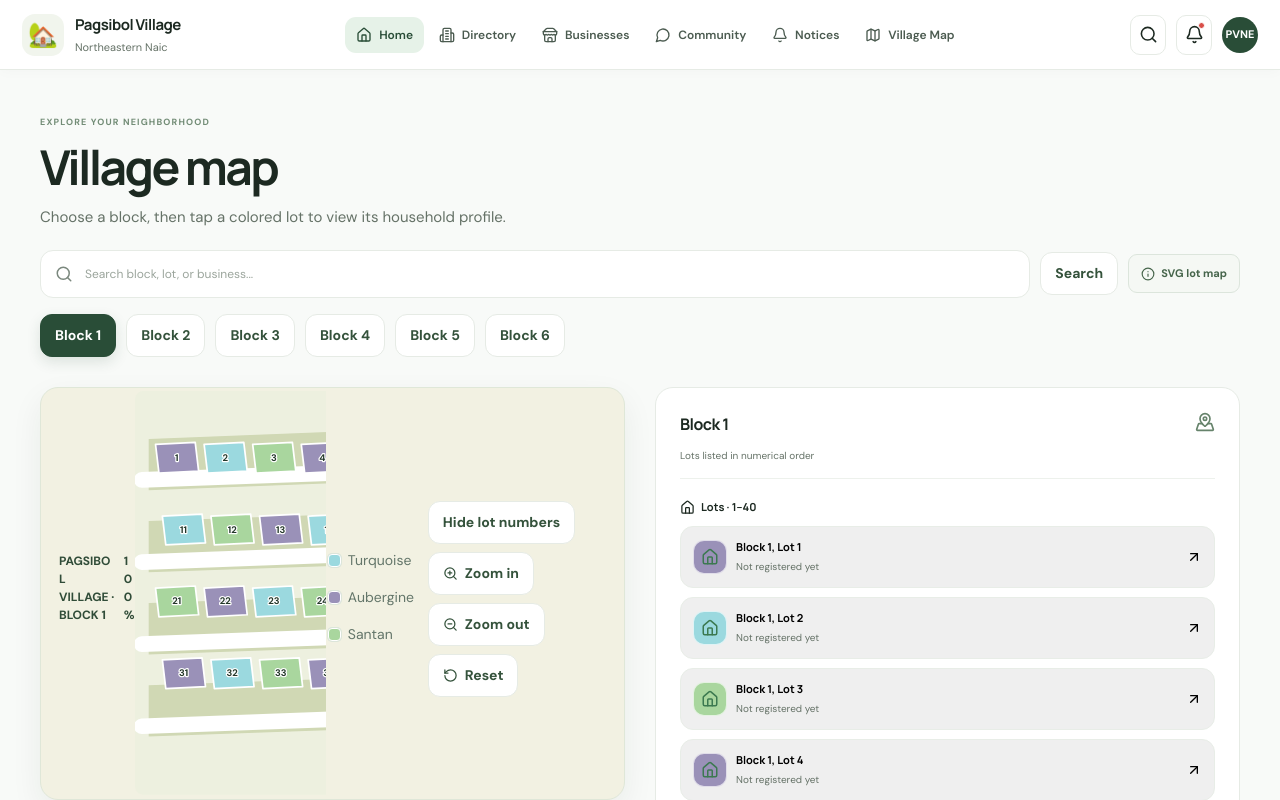
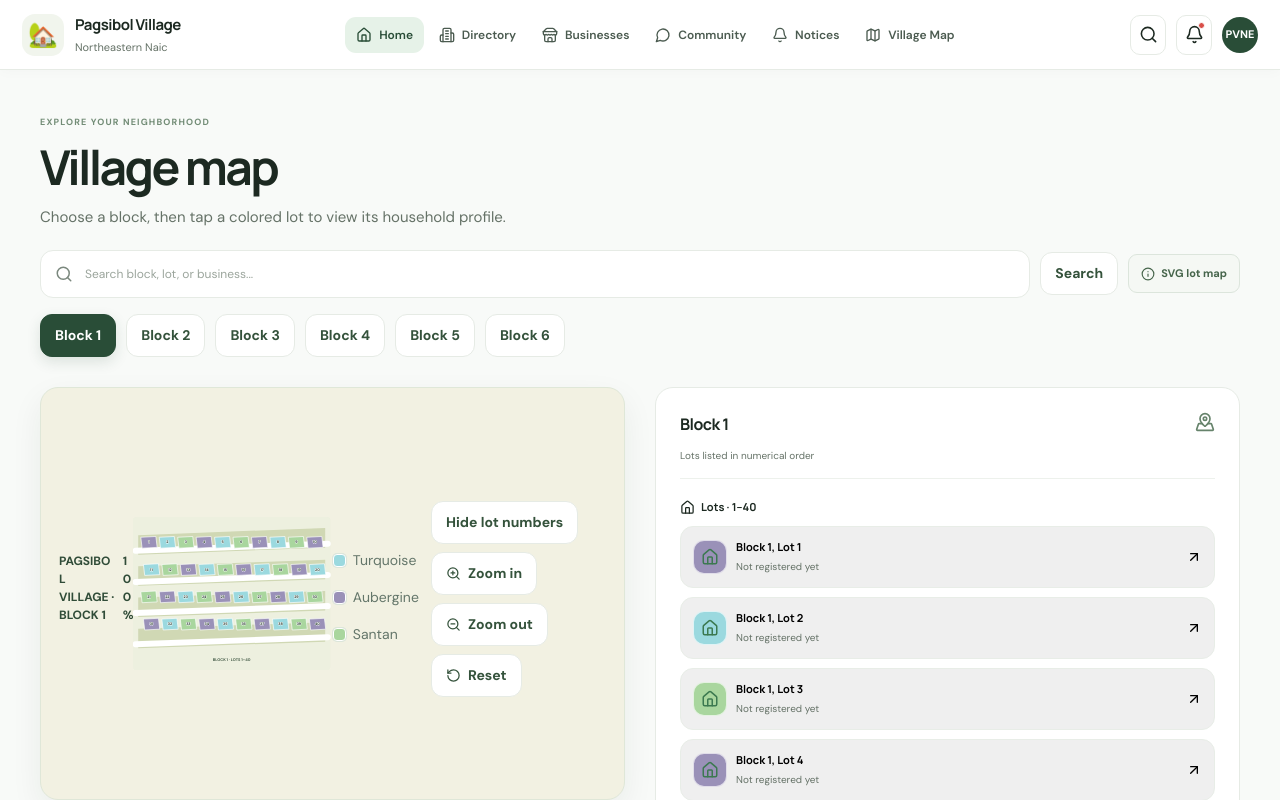
Before and after one commit to siidigitalcreative-engine/pvne, a Next.js app: page /map in a window 1280 px wide. Shown: the top 800 px of the page. Built offline with nearby package versions, Linux system fonts and the light colour scheme.

Commit message:
Update page.tsx

```diff
--- a/app/map/page.tsx
+++ b/app/map/page.tsx
@@ -31,11 +31,11 @@ export default function VillageMapPage() {
     <div className="map-block-tabs" role="tablist" aria-label="Choose block">
       {[1,2,3,4,5,6].map(n => <button key={n} role="tab" aria-selected={block===n} className={block===n ? "active" : ""} onClick={() => changeBlock(n)}>Block {n}</button>)}
     </div>
-    <div className="map-workspace">
+    <div className="map-workspace map-workspace-stacked">
       <div className="map-canvas map-interactive" style={{overflow:"hidden", touchAction:"pan-y", background:"#f2f1e2", borderRadius:18, padding:12}}>
         <div style={{display:"flex",justifyContent:"space-between",alignItems:"center",gap:8,marginBottom:10,color:"#304c38",fontSize:12,fontWeight:700}}><span>PAGSIBOL VILLAGE · BLOCK {block}</span><span>{Math.round(zoom*100)}%</span></div>
-        <div style={{overflow:"auto",maxHeight:"70vh"}}>
-          <svg viewBox="0 0 760 590" role="group" aria-label={`Clickable lot map for Block ${block}`} style={{width:"100%",minWidth:520,height:"auto",display:"block",transform:`scale(${zoom})`,transformOrigin:"top center",transition:"transform .15s"}}>
+        <div className="map-svg-viewport" style={{overflow:"auto",maxHeight:"none",width:"100%"}}>
+          <svg viewBox="0 0 760 590" role="group" aria-label={`Clickable lot map for Block ${block}`} style={{width:"100%",height:"auto",display:"block",transform:`scale(${zoom})`,transformOrigin:"top center",transition:"transform .15s"}}>
             <rect width="760" height="590" rx="12" fill="#edf0df"/>
             <path d="M20 70 L740 42 L740 118 L20 145 Z M20 190 L740 165 L740 240 L20 265 Z M20 310 L740 285 L740 360 L20 385 Z M20 430 L740 405 L740 480 L20 505 Z" fill="#d0d8b4"/>
             <path d="M10 130 L750 103 M10 250 L750 223 M10 370 L750 343 M10 490 L750 463" stroke="#fff" strokeWidth="23" strokeLinecap="round"/>
@@ -56,7 +56,7 @@ export default function VillageMapPage() {
         <div className="map-legend" style={{display:"flex",gap:16,flexWrap:"wrap",padding:"12px 2px 4px",color:"#64766a"}}>{[{c:COLORS[0],t:"Turquoise"},{c:COLORS[2],t:"Aubergine"},{c:COLORS[1],t:"Santan"}].map(x=><span key={x.t} style={{display:"inline-flex",alignItems:"center",gap:7}}><i style={{width:13,height:13,display:"inline-block",background:x.c,borderRadius:4}}/>{x.t}</span>)}</div>
         <div style={{display:"flex",gap:8,marginTop:12,flexWrap:"wrap"}}><button className="map-action-button" onClick={()=>setShowLots(v=>!v)}>{showLots?"Hide lot numbers":"Show lot numbers"}</button><button className="map-action-button" onClick={()=>setZoom(z=>Math.min(1.5,z+.1))}><ZoomIn size={15}/> Zoom in</button><button className="map-action-button" onClick={()=>setZoom(z=>Math.max(.7,z-.1))}><ZoomOut size={15}/> Zoom out</button><button className="map-action-button" onClick={()=>setZoom(1)}><RotateCcw size={15}/> Reset</button></div>
       </div>
-      <aside className="map-results">
+      <aside className="map-results map-results-below">
         <div className="map-results-head"><div><h2>Block {block}</h2><p>Lots listed in numerical order</p></div><MapPinned size={20}/></div>
         {selectedLot!==null && <div className="map-point-info"><strong><House size={15}/> Block {block}, Lot {selectedLot}</strong><p>{selectedHouse ? `Registered household · ${selectedHouse.street}` : "No registered household linked to this lot yet."}</p>{selectedHouse && <Link href="/directory">Open household directory <ArrowUpRight size={14}/></Link>}<button onClick={()=>setSelectedLot(null)}>Clear selection</button></div>}
         {showLots && <><h3 className="map-list-heading"><House size={15}/> Lots · 1–{LOTS_PER_BLOCK}</h3><div className="map-result-list">{matchingLots.map(lot=><button type="button" className="map-result" key={lot} onClick={()=>setSelectedLot(lot)} style={{width:"100%",textAlign:"left",background:selectedLot===lot?"#edf4e9":undefined,border:selectedLot===lot?"1px solid #66876a":undefined}}><div className="mini-house" style={{background:colorForLot(lot)}}><House size={18}/></div><div><strong>Block {block}, Lot {lot}</strong><small>{households.find(h=>Number(h.lot)===lot)?.street || "Not registered yet"}</small></div><ArrowUpRight size={16}/></button>)}</div></>}
```
